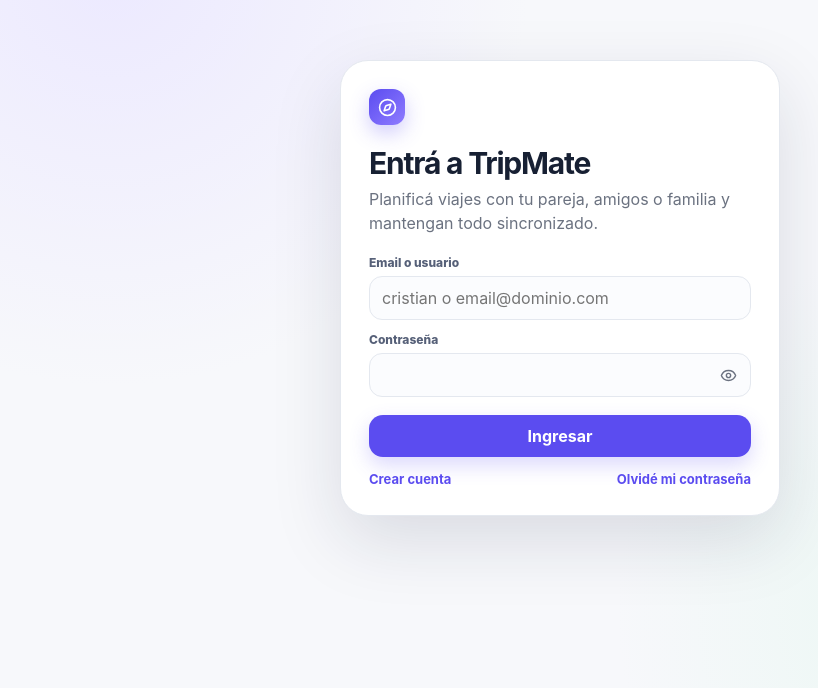
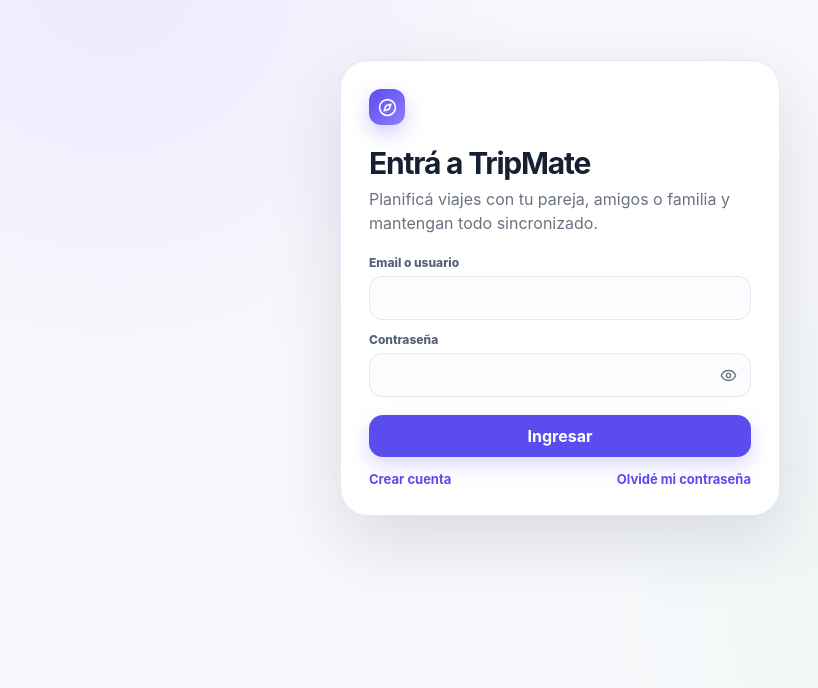
Before and after one commit to CristianMansilla/TripMate, a Next.js app: page /login in a window 1280 px wide. Shown: the part 112-800 px from the top of the page, without its empty margins (80-898 px from the left). Built offline with nearby package versions, Linux system fonts and the light colour scheme.

Commit message:
#7 - Corrección input de email o usuario

```diff
--- a/app/(auth)/login/page.tsx
+++ b/app/(auth)/login/page.tsx
@@ -47,7 +47,7 @@
       <h1>Entrá a TripMate</h1>
       <p>Planificá viajes con tu pareja, amigos o familia y mantengan todo sincronizado.</p>
       {message&&<div className="notice">{message}</div>}
-      <div className="field"><label>Email o usuario</label><input value={identifier} onChange={e=>setIdentifier(e.target.value)} required autoComplete="username" placeholder="cristian o email@dominio.com"/></div>
+      <div className="field"><label>Email o usuario</label><input value={identifier} onChange={e=>setIdentifier(e.target.value)} required autoComplete="username"/></div>
       <div className="field" style={{marginTop:12}}>
         <label>Contraseña</label>
         <div className="password-wrap">
```
